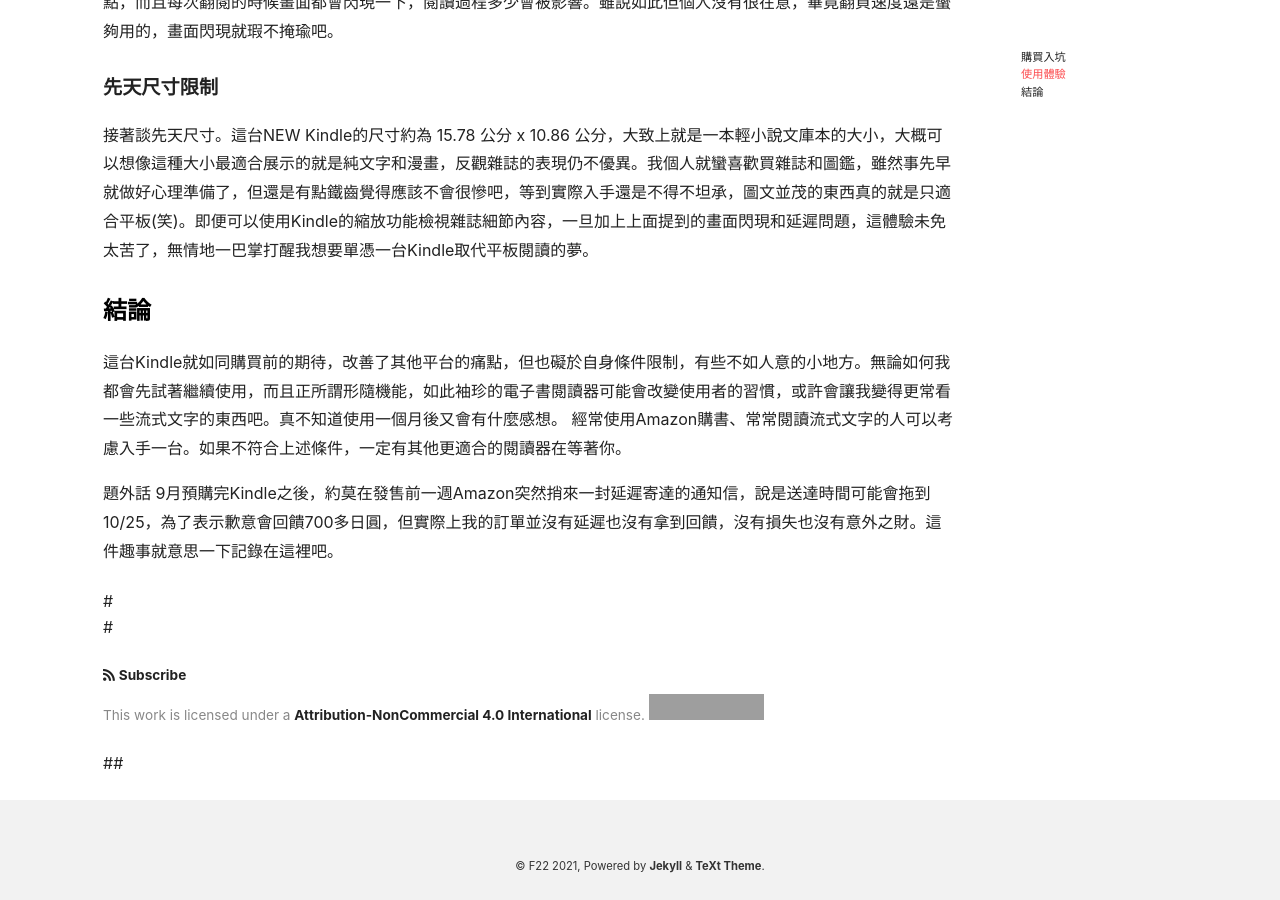
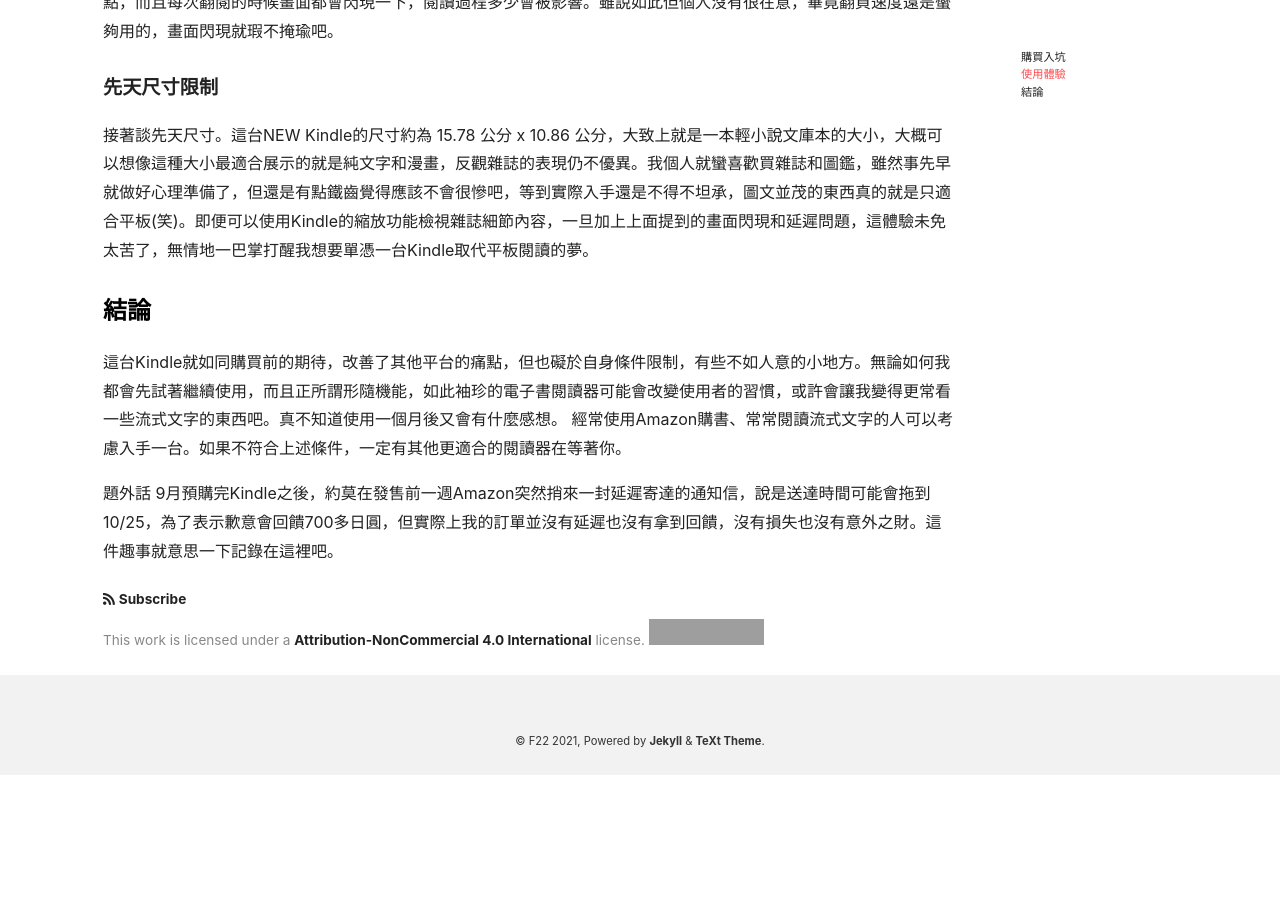
Before and after one commit to eastlazyking/eastlazyking.github.io, a Jekyll site: the page built from _posts/2022-10-25-NEW-Kindle.md, in a window 1280 px wide and 900 px high, scrolled down 1055 px. Built offline with Jekyll 4.4.1, drawn with Linux system fonts in a browser that asks for light colours; nearby versions of some CDN libraries; after the commit the page ends 1830 px from its top, so only the background shows below that; grey boxes are pictures that could not be loaded.

```diff
--- a/_layouts/article.html
+++ b/_layouts/article.html
@@ -18,10 +18,10 @@ type: article
   {%- endif -%}
 
 
-#  <div class="d-print-none">
-#   {%- include article-footer.html -%}
-#   {%- include article-section-navigator.html -%}
-# </div>
+  <div class="d-print-none">
+    {%- include article-footer.html -%}
+    {%- include article-section-navigator.html -%}
+  </div>
 
 </div>
 
```
Also changed, not shown: assets/safari-pinned-tab.svg.
